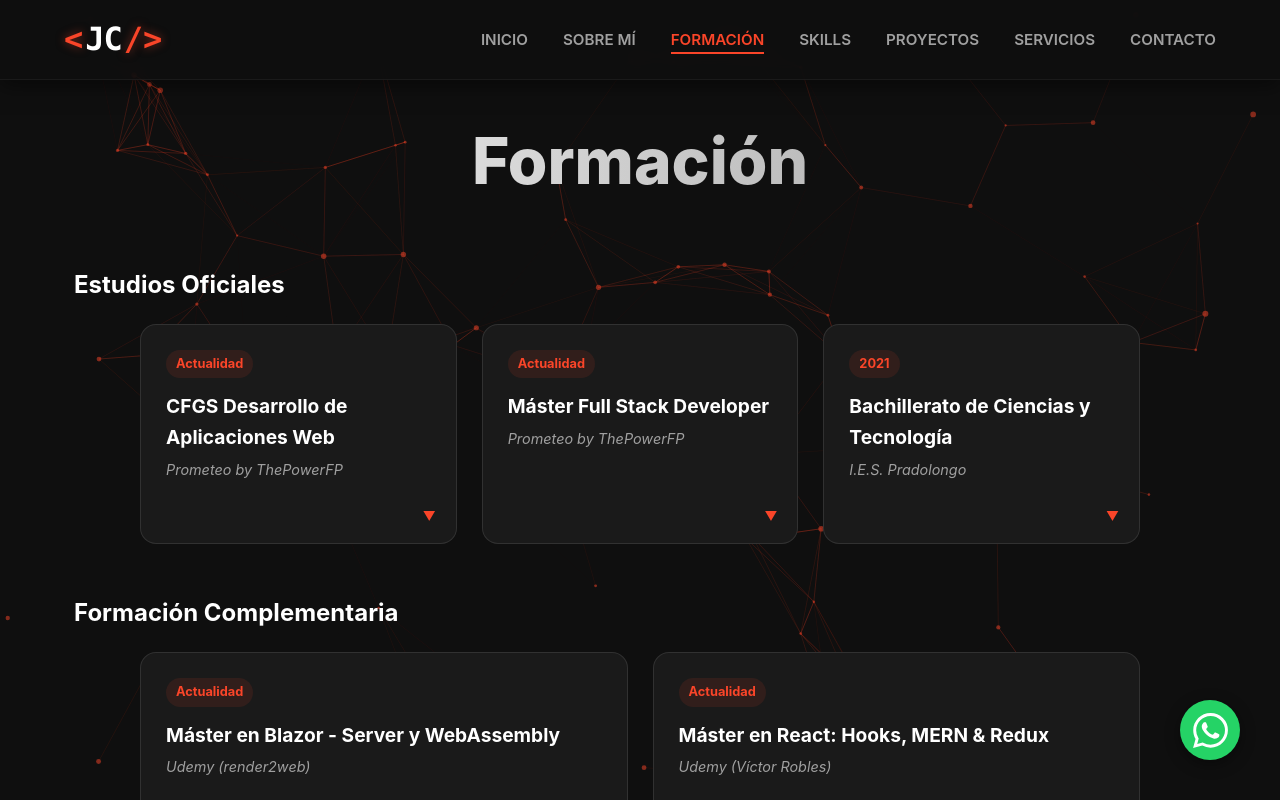
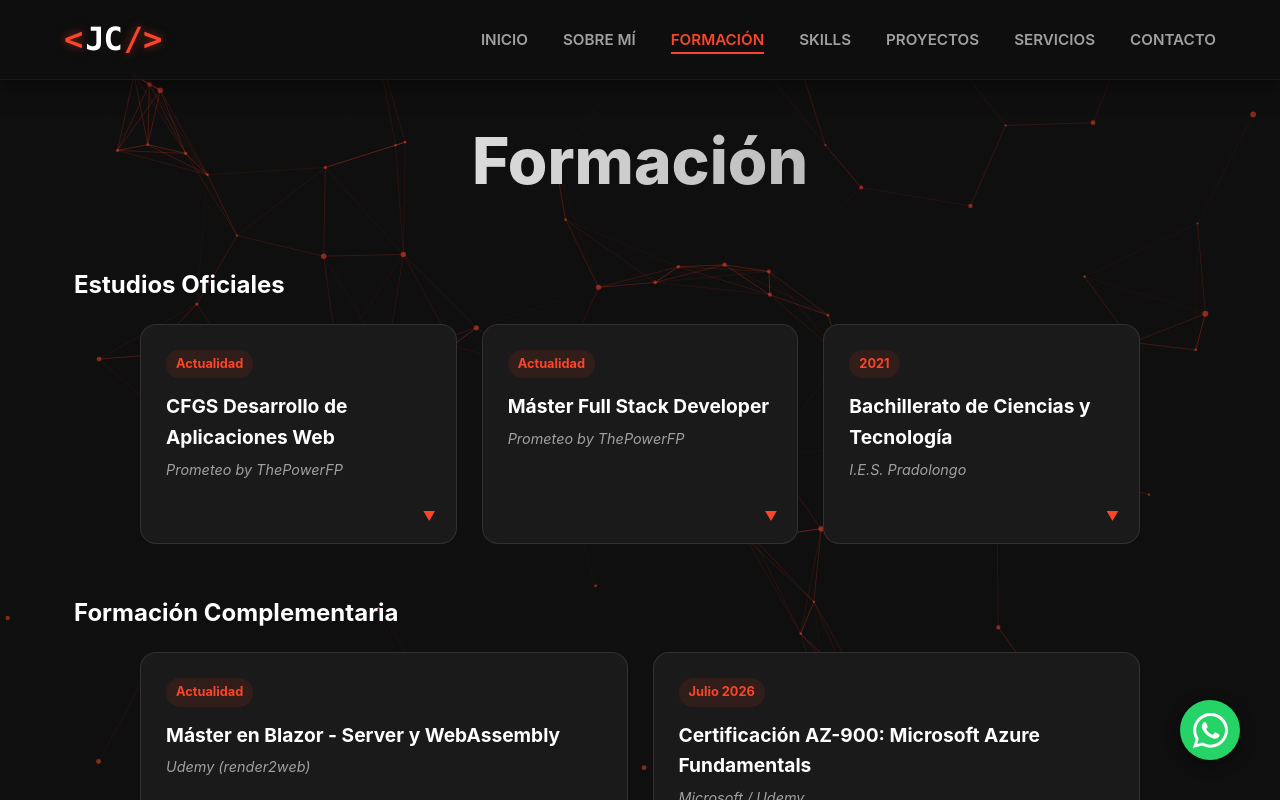
Before and after one commit to JKFullDev/portfolio, a React (Create React App) app: page /formacion in a window 1280 px wide. Shown: the top 800 px of the page. Built offline with nearby package versions, Linux system fonts and the light colour scheme.

Commit message:
certificacion AZ900

```diff
--- a/src/components/Formacion.js
+++ b/src/components/Formacion.js
@@ -42,10 +42,11 @@ export const Formacion = () => {
             desc: "Especialización profunda en el ecosistema .NET. Desarrollo de SPAs modernas utilizando Blazor WebAssembly, C# y arquitecturas de alto rendimiento.",
         },
         {
-            titulo: "Máster en React: Hooks, MERN & Redux",
-            centro: "Udemy (Víctor Robles)",
-            fecha: "Actualidad",
-            desc: "Especialización profunda en el ecosistema React. Desarrollo de SPAs modernas utilizando Hooks, Context API y Redux."
+            titulo: "Certificación AZ-900: Microsoft Azure Fundamentals",
+            centro: "Microsoft / Udemy",
+            fecha: "Julio 2026",
+            desc: "Dominio de conceptos de nube, arquitectura de Azure, servicios principales y gobernanza.",
+            certificado: "/images/titulos/certificaciones/microsoft_AZ900.pdf"
         },
 
     ];
```
Also changed, not shown: 1 other file (tests, documents, lock files or other folders).
